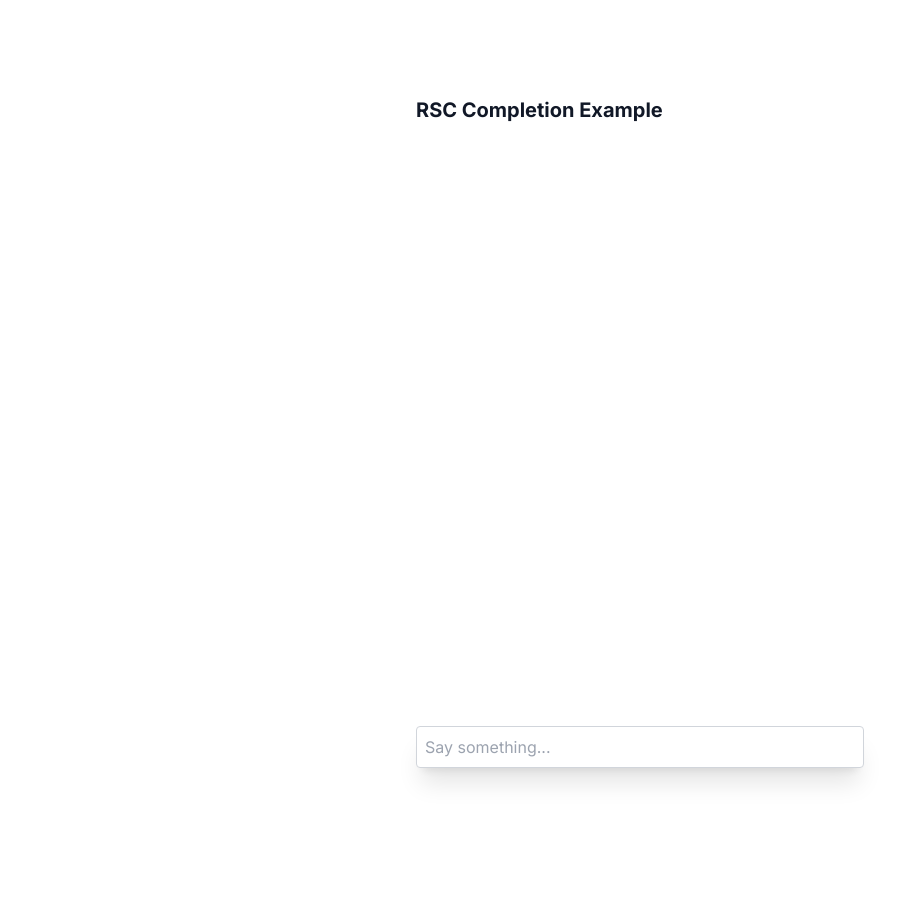
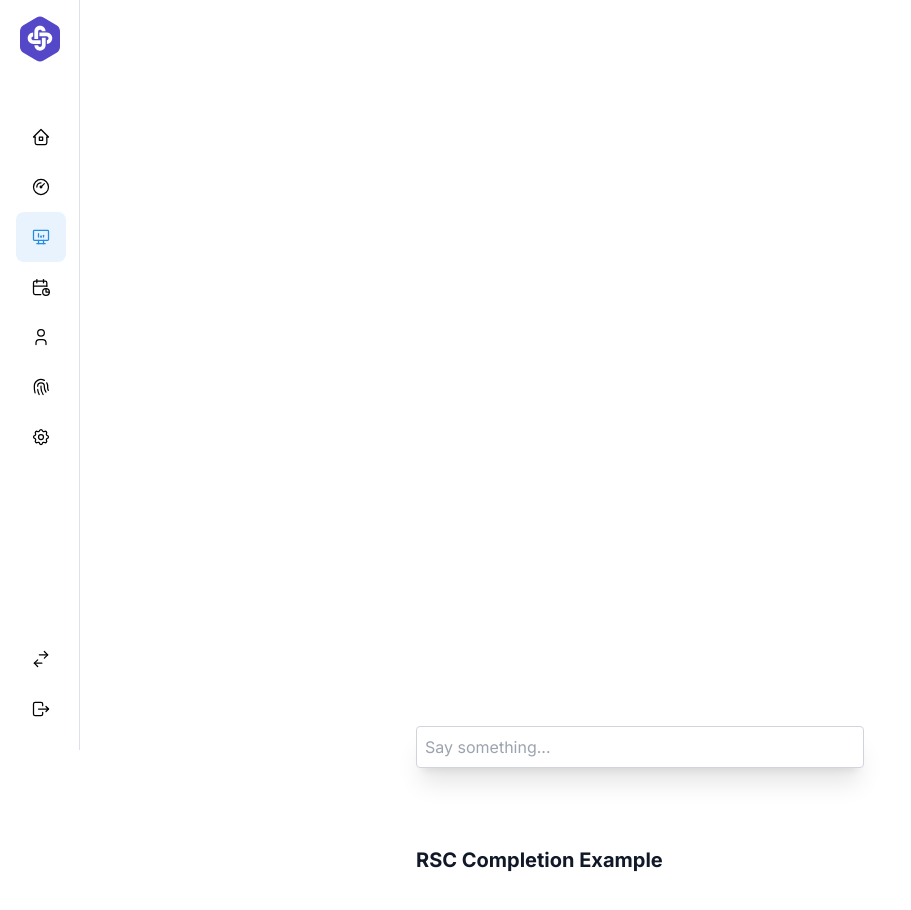
Before and after one commit to davidculemann/next-ts-mantine-ai-boilerplate, a Next.js app: page /completion-rsc in a window 1280 px wide. Shown: the top 910 px of the page, without its empty margins (0-911 px from the left). Before the commit the page ends 800 px from the top, so only its background shows below. Built offline with nearby package versions, Linux system fonts and the light colour scheme.

Commit message:
add theme, logo, router

```diff
--- a/app/layout.tsx
+++ b/app/layout.tsx
@@ -1,4 +1,5 @@
-import { ColorSchemeScript, createTheme, MantineProvider } from "@mantine/core";
+import { SideBar } from "@/components/layout/SideBar";
+import { ColorSchemeScript, createTheme, MantineColorsTuple, MantineProvider } from "@mantine/core";
 import "@mantine/core/styles.css";
 import { Inter } from "next/font/google";
 import "./globals.css";
@@ -10,8 +11,23 @@ export const metadata = {
     description: "Examples of using the Vercel AI SDK with Next.js and OpenAI.",
 };
 
+const defaultTheme: MantineColorsTuple = [
+    "#eef3ff",
+    "#dee2f2",
+    "#bdc2de",
+    "#98a0ca",
+    "#7a84ba",
+    "#6672b0",
+    "#5c68ac",
+    "#4c5897",
+    "#424e88",
+    "#364379",
+];
+
 const theme = createTheme({
-    /** Put your mantine theme override here */
+    colors: {
+        defaultTheme,
+    },
 });
 
 export default function RootLayout({ children }: { children: React.ReactNode }) {
@@ -21,7 +37,10 @@ export default function RootLayout({ children }: { children: React.ReactNode })
                 <ColorSchemeScript />
             </head>
             <body className={inter.className}>
-                <MantineProvider theme={theme}>{children} </MantineProvider>
+                <MantineProvider theme={theme}>
+                    <SideBar />
+                    {children}
+                </MantineProvider>
             </body>
         </html>
     );
--- /dev/null
+++ b/components/layout/SideBar.tsx
@@ -0,0 +1,72 @@
+"use client";
+
+import { Center, Stack, Tooltip, UnstyledButton, rem } from "@mantine/core";
+import {
+    IconCalendarStats,
+    IconDeviceDesktopAnalytics,
+    IconFingerprint,
+    IconGauge,
+    IconHome2,
+    IconLogout,
+    IconSettings,
+    IconSwitchHorizontal,
+    IconUser,
+} from "@tabler/icons-react";
+import Image from "next/image";
+import { useState } from "react";
+import classes from "../styles/NavbarMinimal.module.css";
+import Logo from "/public/images/logo.svg";
+
+interface NavbarLinkProps {
+    icon: typeof IconHome2;
+    label: string;
+    active?: boolean;
+    onClick?(): void;
+}
+
+function NavbarLink({ icon: Icon, label, active, onClick }: NavbarLinkProps) {
+    return (
+        <Tooltip label={label} position="right" transitionProps={{ duration: 0 }}>
+            <UnstyledButton onClick={onClick} className={classes.link} data-active={active || undefined}>
+                <Icon style={{ width: rem(20), height: rem(20) }} stroke={1.5} />
+            </UnstyledButton>
+        </Tooltip>
+    );
+}
+
+const mockdata = [
+    { icon: IconHome2, label: "Home" },
+    { icon: IconGauge, label: "Dashboard" },
+    { icon: IconDeviceDesktopAnalytics, label: "Analytics" },
+    { icon: IconCalendarStats, label: "Releases" },
+    { icon: IconUser, label: "Account" },
+    { icon: IconFingerprint, label: "Security" },
+    { icon: IconSettings, label: "Settings" },
+];
+
+export function SideBar() {
+    const [active, setActive] = useState(2);
+
+    const links = mockdata.map((link, index) => (
+        <NavbarLink {...link} key={link.label} active={index === active} onClick={() => setActive(index)} />
+    ));
+
+    return (
+        <nav className={classes.navbar}>
+            <Center>
+                <Image src={Logo} alt="logo" />
+            </Center>
+
+            <div className={classes.navbarMain}>
+                <Stack justify="center" gap={0}>
+                    {links}
+                </Stack>
+            </div>
+
+            <Stack justify="center" gap={0}>
+                <NavbarLink icon={IconSwitchHorizontal} label="Change account" />
+                <NavbarLink icon={IconLogout} label="Logout" />
+            </Stack>
+        </nav>
+    );
+}
--- /dev/null
+++ b/components/styles/NavbarMinimal.module.css
@@ -0,0 +1,35 @@
+.navbar {
+    width: rem(80px);
+    height: rem(750px);
+    padding: var(--mantine-spacing-md);
+    display: flex;
+    flex-direction: column;
+    border-right: rem(1px) solid light-dark(var(--mantine-color-gray-3), var(--mantine-color-dark-4));
+}
+
+.navbarMain {
+    flex: 1;
+    margin-top: rem(50px);
+}
+
+.link {
+    width: rem(50px);
+    height: rem(50px);
+    border-radius: var(--mantine-radius-md);
+    display: flex;
+    align-items: center;
+    justify-content: center;
+    color: light-dark(var(--mantine-color-gray-7), var(--mantine-color-dark-0));
+
+    &:hover {
+        background-color: light-dark(var(--mantine-color-gray-0), var(--mantine-color-dark-5));
+    }
+
+    &[data-active] {
+        &,
+        &:hover {
+            background-color: var(--mantine-color-blue-light);
+            color: var(--mantine-color-blue-light-color);
+        }
+    }
+}
--- a/package.json
+++ b/package.json
@@ -18,6 +18,7 @@
         "@mantine/core": "^7.12.0",
         "@mantine/form": "^7.12.0",
         "@mantine/hooks": "^7.12.0",
+        "@tabler/icons-react": "^3.11.0",
         "@vercel/blob": "^0.23.4",
         "ai": "latest",
         "next": "latest",
```
Also changed, not shown: public/images/logo.svg (added), 1 other file (tests, documents, lock files or other folders).
